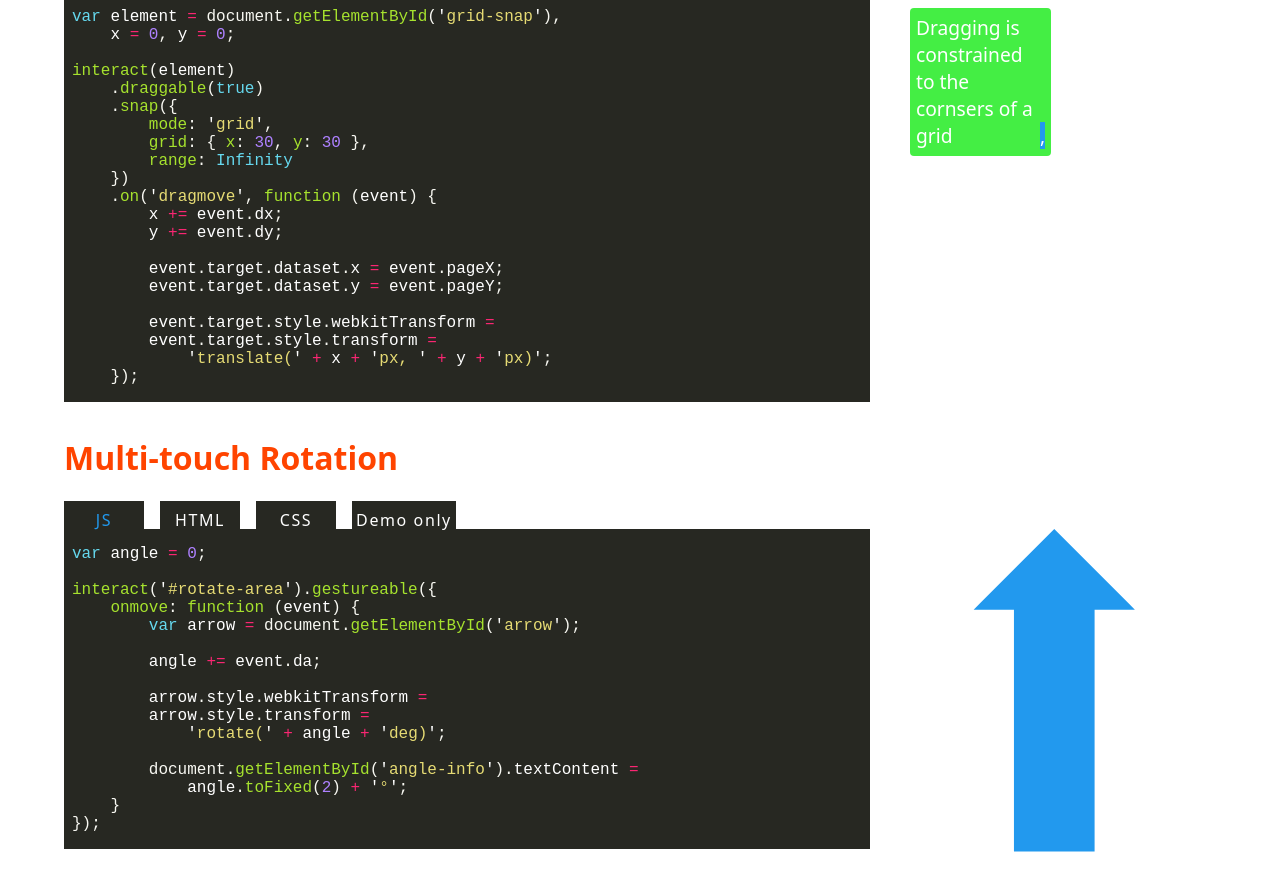
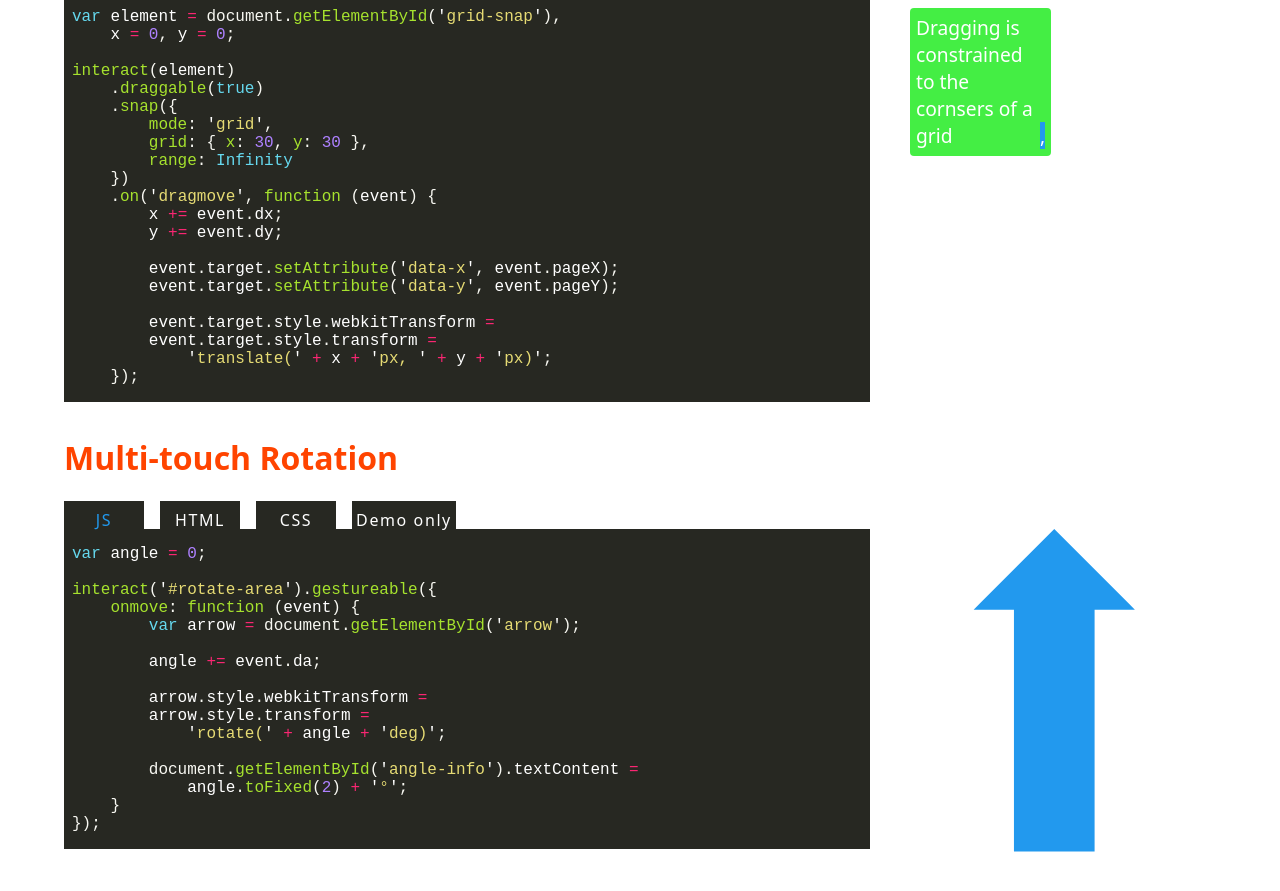
Before and after one commit to interactjs/interactjs.github.io, a Jekyll site: the page built from index.html, in a window 1280 px wide and 900 px high, scrolled down 921 px. Shown: the top 891 px of the window. Built offline with Jekyll 4.4.1, drawn with Linux system fonts in a browser that asks for light colours; Markdown is read by kramdown in place of the engine named in the settings; comment, search, counter and statistics services are not loaded.

Commit message:
Display event.PageX in snap demo

```diff
--- a/index.html
+++ b/index.html
@@ -154,8 +154,8 @@
         x += event.dx;
         y += event.dy;
 
-        event.target.dataset.x = event.pageX;
-        event.target.dataset.y = event.pageY;
+        event.target.setAttribute('data-x', event.pageX);
+        event.target.setAttribute('data-y', event.pageY);
 
         event.target.style.webkitTransform =
         event.target.style.transform =
```
